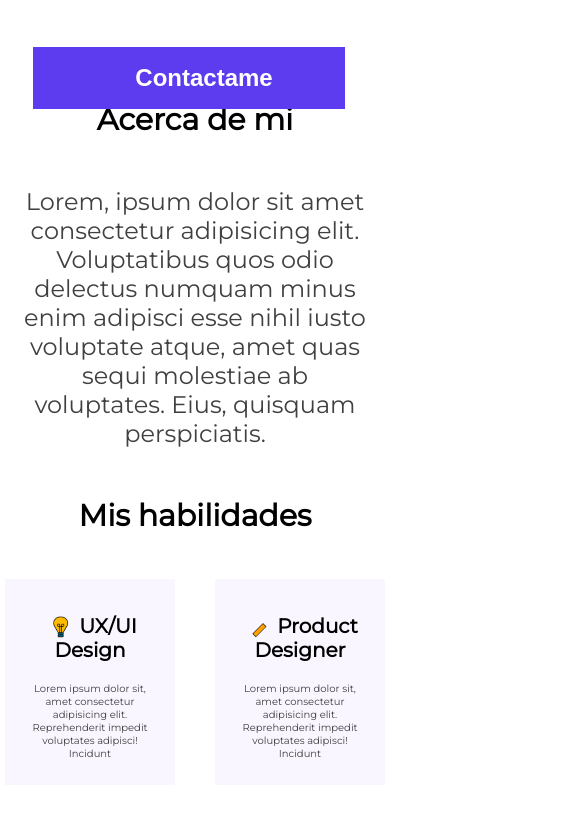
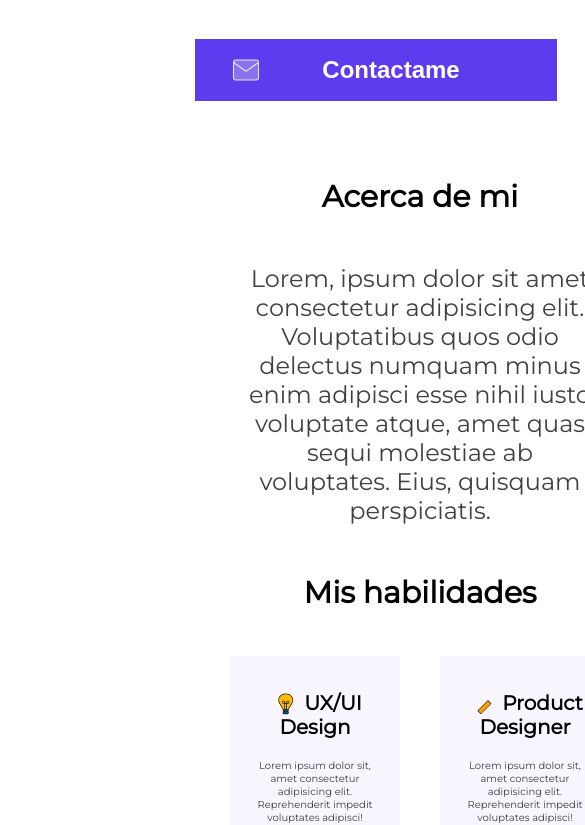
Before and after one commit to AgustinCor/Progect, a plain HTML site: page index.html in a window 390 px wide. Shown: the part 711-1536 px from the top of the page, 585 px wide, since content can reach past the window. Drawn offline with Linux system fonts and the light colour scheme.

Commit message:
style new

```diff
--- a/style.css
+++ b/style.css
@@ -11,6 +11,13 @@
 body{
     font-family: 'Montserrat',cursive;
     font-size: 18px;
+}
+
+@media (max-width:400px){
+    body{
+        max-width: 100vw;
+        margin: 0 200px;
+    }
 }
 
 *,
@@ -81,7 +88,7 @@ header p{
     header{
         background-image: url("photo mobile.png");
         background-repeat: no-repeat;
-        height: 90vh;
+        height: 100vh;
         width: 100vw;
     }
 
@@ -119,9 +126,9 @@ header p{
         width: 400px;
     }
 
-    header .header-content-text button{
-      max-width: 300px;
-      margin-left:30px ;
+    button div img{
+        position: relative;
+        left:100px;
     }
 
 }
@@ -171,7 +178,9 @@ button div{
 }
 
 @media (max-width:400px){
-
+  main{
+   width: 400px;
+  }
   main #acerca-de-mi h2{
     font-size: 30px;
   }
@@ -179,6 +188,10 @@ button div{
   main #acerca-de-mi p{
     font-size: 24px;
     width: 350px;
+  }
+
+  main #habilidades {
+    max-width:100vw ;
   }
 
   main #habilidades h2{
@@ -297,6 +310,10 @@ main article p{
 
 @media (max-width:400px){
 
+    section{
+        width: 400px;
+    }
+
     .sec-potfolio h2{
         font-size: 30px;
     }
@@ -373,6 +390,12 @@ main article p{
   color:var(--fifth-color);
 }
 
+@media (max-width:400px){
+  footer{
+    width: 400px;
+  }
+}
+
 footer{
     text-align: center;
     margin: 100px 0;
```
